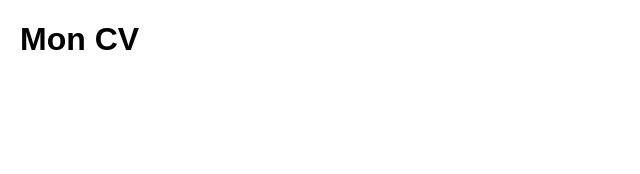
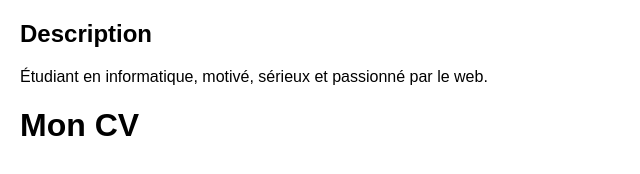
Before and after one commit to SANNY222/mon-cv, a plain HTML site: page index.html in a window 1280 px wide. Shown: the whole page, without its empty margins (0-640 px from the left). Drawn offline with Linux system fonts and the light colour scheme.

Commit message:
mise en place de la section description

```diff
--- a/index.html
+++ b/index.html
@@ -5,6 +5,11 @@
      <meta charset="UTF-8">
     <meta name="viewport" content="width=device-width, initial-scale=1.0">
     <title>Mon CV</title>
+    <section id="description">
+    <h2>Description</h2>
+    <p>Étudiant en informatique, motivé, sérieux et passionné par le web.</p>
+</section>
+
 </head>
 <body>
     <h1>Mon CV</h1>
```
